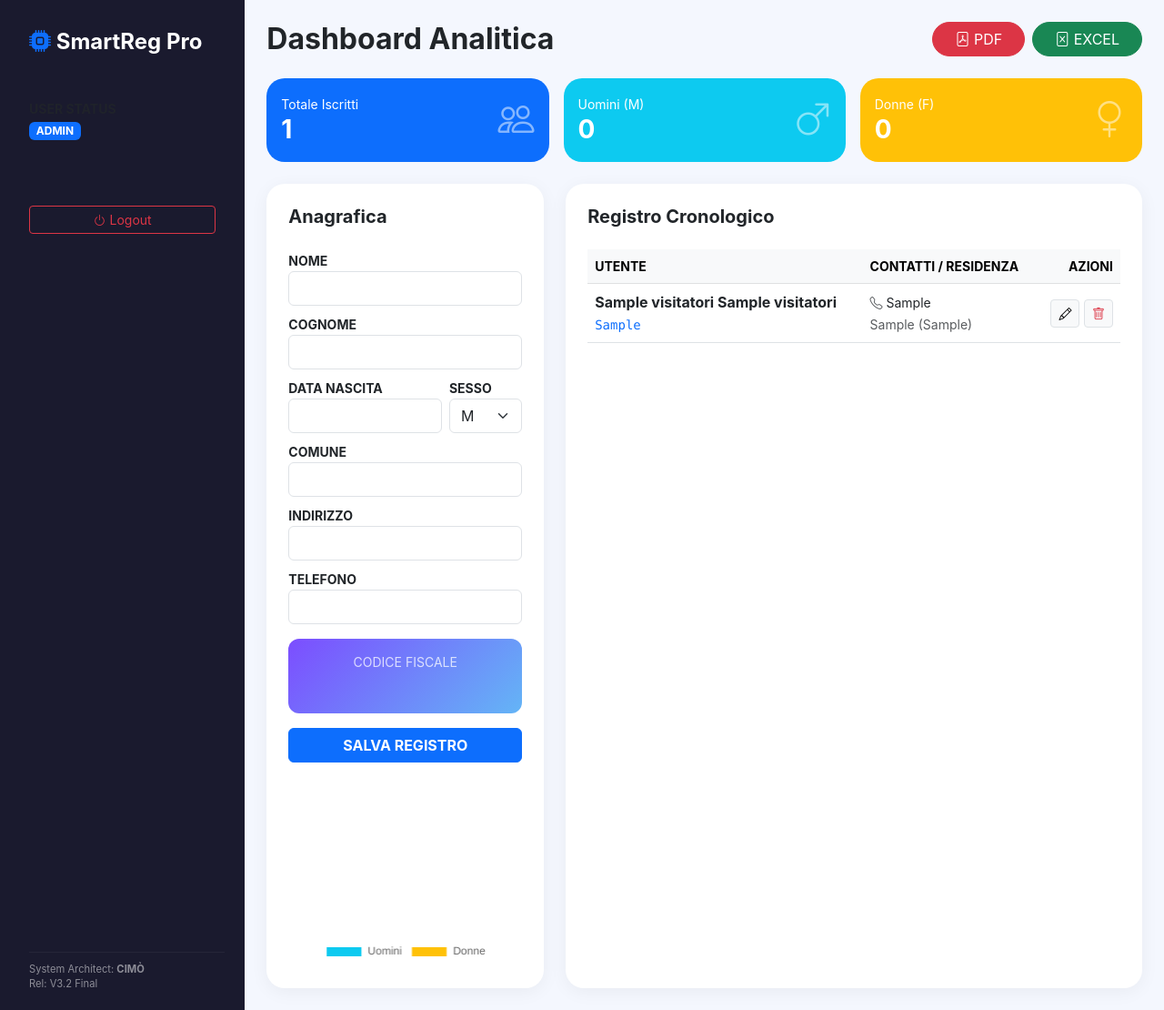
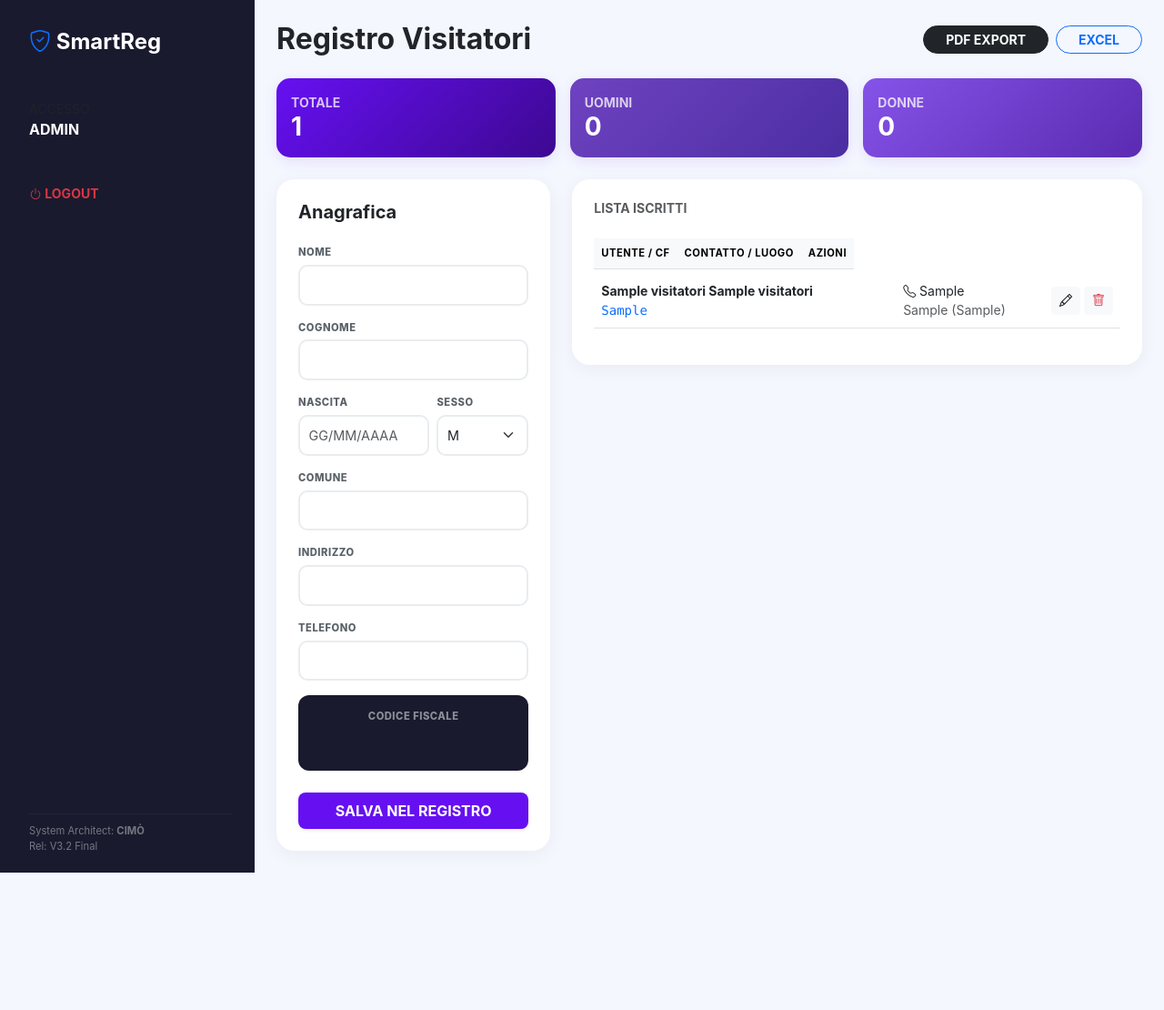
Before and after one commit to santocimo/mio-primo-devops, a PHP site: page / in a window 1280 px wide. Shown: the whole page at 91% size. After the commit the page ends 959 px from the top, so only its background shows below. Run offline with PHP 8.4, Linux system fonts and the light colour scheme; the visitor is signed in with stand-in values (Sample User, id 1); tables that the repository leaves empty or names only in its code hold one stand-in row (values such as "Sample post"); some libraries are stand-ins or nearby versions.

```diff
--- a/index.php
+++ b/index.php
@@ -1,6 +1,5 @@
 <?php
 session_start();
-
 if(!isset($_SESSION['admin_logged'])) { header("Location: login.php"); exit; }
 
 $ruolo_reale = isset($_SESSION['user_role']) ? strtoupper($_SESSION['user_role']) : 'USER';
@@ -53,7 +52,6 @@ try {
         header("Location: index.php"); exit;
     }
 
-    // STATISTICHE PER GRAFICI
     $totale = $pdo->query("SELECT COUNT(*) FROM visitatori")->fetchColumn() ?: 0;
     $uomini = $pdo->query("SELECT COUNT(*) FROM visitatori WHERE sesso='M'")->fetchColumn() ?: 0;
     $donne = $pdo->query("SELECT COUNT(*) FROM visitatori WHERE sesso='F'")->fetchColumn() ?: 0;
@@ -64,68 +62,71 @@ try {
 <html lang="it">
 <head>
     <meta charset="UTF-8">
-    <title>SmartReg Pro | Dashboard <?php echo $supervisore; ?></title>
+    <title>SmartReg Pro | <?php echo $supervisore; ?></title>
     <link href="https://cdn.jsdelivr.net/npm/bootstrap@5.3.0/dist/css/bootstrap.min.css" rel="stylesheet">
     <link rel="stylesheet" href="https://cdn.jsdelivr.net/npm/bootstrap-icons@1.11.1/font/bootstrap-icons.css">
     <link rel="stylesheet" href="https://code.jquery.com/ui/1.13.2/themes/base/jquery-ui.css">
-    <script src="https://cdn.jsdelivr.net/npm/chart.js"></script>
-    <script src="https://cdn.jsdelivr.net/npm/sweetalert2@11"></script>
     <style>
-        :root { --accent: #7c4dff; --sidebar: #1a1a2e; }
-        body { background-color: #f4f7fe; font-family: 'Inter', sans-serif; overflow-x: hidden; }
-        .sidebar { background: var(--sidebar); min-height: 100vh; padding: 2rem; color: #fff; position: sticky; top: 0; z-index: 1000; }
-        .stat-card { border: none; border-radius: 20px; transition: 0.3s; }
-        .stat-card:hover { transform: translateY(-5px); }
-        .main-card { background: #fff; border: none; border-radius: 20px; box-shadow: 0 4px 20px rgba(0,0,0,0.05); padding: 1.5rem; height: 100%; }
-        .cf-box { background: linear-gradient(135deg, #7c4dff 0%, #64b5f6 100%); border-radius: 12px; padding: 15px; color: white; text-align: center; }
-        .cf-text { font-family: monospace; font-size: 1.2rem; font-weight: bold; background: transparent; border: none; color: white; width: 100%; text-align: center; }
-        .footer-sig { position: absolute; bottom: 20px; font-size: 0.7rem; opacity: 0.5; border-top: 1px solid rgba(255,255,255,0.1); padding-top: 10px; width: 80%; }
+        :root { --accent: #6610f2; --sidebar: #1a1a2e; --bg-light: #f4f7fe; }
+        body { background-color: var(--bg-light); font-family: 'Inter', sans-serif; }
+        .sidebar { background: var(--sidebar); min-height: 100vh; padding: 2rem; color: #fff; position: sticky; top: 0; }
+
+        /* Grafica Viola CIMÒ */
+        .stat-card { border: none; border-radius: 15px; color: white; transition: 0.3s; box-shadow: 0 4px 15px rgba(102, 16, 242, 0.1); }
+        .card-totale { background: linear-gradient(135deg, #6610f2 0%, #3d0891 100%); }
+        .card-uomini { background: linear-gradient(135deg, #6f42c1 0%, #4b2ea2 100%); }
+        .card-donne { background: linear-gradient(135deg, #8553e8 0%, #5a2bb1 100%); }
+
+        .main-card { background: #fff; border: none; border-radius: 20px; box-shadow: 0 4px 20px rgba(0,0,0,0.05); padding: 1.5rem; }
+
+        /* Label Carine */
+        .label-custom { font-size: 0.7rem; font-weight: 800; color: #5a6268; text-transform: uppercase; margin-bottom: 5px; display: block; letter-spacing: 0.5px; }
+        .input-custom { border: 2px solid #e9ecef; border-radius: 10px; padding: 0.6rem; font-size: 0.9rem; }
+        .input-custom:focus { border-color: var(--accent); box-shadow: none; }
+
+        .cf-box { background: #1a1a2e; border-radius: 12px; padding: 15px; color: #fff; text-align: center; }
+        .cf-text { font-family: monospace; font-size: 1.2rem; font-weight: bold; background: transparent; border: none; color: #8553e8; width: 100%; text-align: center; }
+        .footer-sig { position: absolute; bottom: 20px; font-size: 0.7rem; opacity: 0.4; width: 80%; border-top: 1px solid rgba(255,255,255,0.1); padding-top: 10px; }
 
         @media print {
-            .sidebar, .btn-actions, #form-col, .azioni-col, .chart-container { display: none !important; }
+            .sidebar, .btn-actions, #form-col, .azioni-col { display: none !important; }
             .col-lg-8 { width: 100% !important; flex: 0 0 100% !important; max-width: 100% !important; }
             body { background: white !important; }
-            .main-card { box-shadow: none !important; }
+            .main-card { box-shadow: none !important; border: 1px solid #eee; }
         }
     </style>
 </head>
 <body>
 <div class="container-fluid p-0 d-flex">
     <div class="sidebar d-none d-lg-block" style="width: 280px;">
-        <h4 class="fw-bold mb-5"><i class="bi bi-cpu-fill text-primary"></i> SmartReg Pro</h4>
+        <h4 class="fw-bold mb-5"><i class="bi bi-shield-check text-primary"></i> SmartReg</h4>
         <div class="mb-4">
-            <small class="text-muted d-block text-uppercase small fw-bold">User Status</small>
-            <span class="badge bg-primary"><?php echo $ruolo_reale; ?></span>
+            <small class="text-muted d-block text-uppercase small">Accesso</small>
+            <span class="fw-bold"><?php echo $ruolo_reale; ?></span>
         </div>
-        <a href="?logout=1" class="btn btn-outline-danger btn-sm w-100 mt-5"><i class="bi bi-power"></i> Logout</a>
+        <a href="?logout=1" class="text-danger text-decoration-none mt-5 d-block small fw-bold"><i class="bi bi-power"></i> LOGOUT</a>
         <div class="footer-sig">System Architect: <strong><?php echo $supervisore; ?></strong><br>Rel: <?php echo $versione_software; ?></div>
     </div>
 
     <div class="flex-grow-1 p-4">
         <div class="d-flex justify-content-between align-items-center mb-4 btn-actions">
-            <h2 class="fw-bold m-0">Dashboard Analitica</h2>
+            <h2 class="fw-bold m-0">Registro Visitatori</h2>
             <div class="d-flex gap-2">
-                <button onclick="window.print()" class="btn btn-danger rounded-pill px-4"><i class="bi bi-file-pdf"></i> PDF</button>
-                <?php if($ruolo_reale == 'ADMIN'): ?><a href="?export_excel=1" class="btn btn-success rounded-pill px-4"><i class="bi bi-file-excel"></i> EXCEL</a><?php endif; ?>
+                <button onclick="window.print()" class="btn btn-dark rounded-pill px-4 btn-sm fw-bold">PDF EXPORT</button>
+                <?php if($ruolo_reale == 'ADMIN'): ?><a href="?export_excel=1" class="btn btn-outline-primary rounded-pill px-4 btn-sm fw-bold">EXCEL</a><?php endif; ?>
             </div>
         </div>
 
         <div class="row g-3 mb-4 btn-actions">
-            <div class="col-md-4">
-                <div class="card stat-card bg-primary text-white p-3">
-                    <div class="d-flex justify-content-between"><div><small>Totale Iscritti</small><h3 class="fw-bold m-0"><?php echo $totale; ?></h3></div><i class="bi bi-people fs-1 opacity-50"></i></div>
-                </div>
-            </div>
-            <div class="col-md-4">
-                <div class="card stat-card bg-info text-white p-3">
-                    <div class="d-flex justify-content-between"><div><small>Uomini (M)</small><h3 class="fw-bold m-0"><?php echo $uomini; ?></h3></div><i class="bi bi-gender-male fs-1 opacity-50"></i></div>
-                </div>
-            </div>
-            <div class="col-md-4">
-                <div class="card stat-card bg-warning text-white p-3">
-                    <div class="d-flex justify-content-between"><div><small>Donne (F)</small><h3 class="fw-bold m-0"><?php echo $donne; ?></h3></div><i class="bi bi-gender-female fs-1 opacity-50"></i></div>
-                </div>
-            </div>
+            <div class="col-md-4"><div class="card stat-card card-totale p-3">
+                <small class="opacity-75 fw-bold">TOTALE</small><h3 class="fw-bold m-0"><?php echo $totale; ?></h3>
+            </div></div>
+            <div class="col-md-4"><div class="card stat-card card-uomini p-3">
+                <small class="opacity-75 fw-bold">UOMINI</small><h3 class="fw-bold m-0"><?php echo $uomini; ?></h3>
+            </div></div>
+            <div class="col-md-4"><div class="card stat-card card-donne p-3">
+                <small class="opacity-75 fw-bold">DONNE</small><h3 class="fw-bold m-0"><?php echo $donne; ?></h3>
+            </div></div>
         </div>
 
         <div class="row g-4">
@@ -134,47 +135,44 @@ try {
                     <h5 class="fw-bold mb-4" id="formTitle">Anagrafica</h5>
                     <form method="POST">
                         <input type="hidden" name="id_record" id="id_record">
-                        <div class="mb-2"><label class="small fw-bold">NOME</label><input type="text" name="nuovo_nome" id="nome" class="form-control" required></div>
-                        <div class="mb-2"><label class="small fw-bold">COGNOME</label><input type="text" name="nuovo_cognome" id="cognome" class="form-control" required></div>
-                        <div class="row g-2 mb-2">
-                            <div class="col-8"><label class="small fw-bold">DATA NASCITA</label><input type="text" id="datepicker" class="form-control" required><input type="hidden" name="data_nascita_db" id="data_db"></div>
-                            <div class="col-4"><label class="small fw-bold">SESSO</label><select name="sesso" id="sesso" class="form-select"><option value="M">M</option><option value="F">F</option></select></div>
+                        <div class="mb-3"><label class="label-custom">Nome</label><input type="text" name="nuovo_nome" id="nome" class="form-control input-custom" required></div>
+                        <div class="mb-3"><label class="label-custom">Cognome</label><input type="text" name="nuovo_cognome" id="cognome" class="form-control input-custom" required></div>
+                        <div class="row g-2 mb-3">
+                            <div class="col-7"><label class="label-custom">Nascita</label><input type="text" id="datepicker" class="form-control input-custom" placeholder="GG/MM/AAAA" required><input type="hidden" name="data_nascita_db" id="data_db"></div>
+                            <div class="col-5"><label class="label-custom">Sesso</label><select name="sesso" id="sesso" class="form-select input-custom"><option value="M">M</option><option value="F">F</option></select></div>
                         </div>
-                        <div class="mb-2"><label class="small fw-bold">COMUNE</label><input type="text" name="luogo_nascita" id="comune_input" class="form-control"></div>
-                        <div class="mb-2"><label class="small fw-bold">INDIRIZZO</label><input type="text" name="indirizzo" id="indirizzo" class="form-control"></div>
-                        <div class="mb-3"><label class="small fw-bold">TELEFONO</label><input type="text" name="recapito" id="recapito" class="form-control"></div>
-                        <div class="cf-box mb-3"><small class="d-block opacity-75 small">CODICE FISCALE</small><input type="text" name="nuovo_cf" id="cf_output" class="cf-text" readonly></div>
-                        <button type="submit" class="btn btn-primary w-100 fw-bold">SALVA REGISTRO</button>
+                        <div class="mb-3"><label class="label-custom">Comune</label><input type="text" name="luogo_nascita" id="comune_input" class="form-control input-custom"></div>
+                        <div class="mb-3"><label class="label-custom">Indirizzo</label><input type="text" name="indirizzo" id="indirizzo" class="form-control input-custom"></div>
+                        <div class="mb-3"><label class="label-custom">Telefono</label><input type="text" name="recapito" id="recapito" class="form-control input-custom"></div>
+                        <div class="cf-box mb-4"><small class="label-custom text-white opacity-50">Codice Fiscale</small><input type="text" name="nuovo_cf" id="cf_output" class="cf-text" readonly></div>
+                        <button type="submit" class="btn btn-primary w-100 fw-bold py-2 rounded-3 shadow-sm" style="background: var(--accent); border:none;">SALVA NEL REGISTRO</button>
                     </form>
-                    <div class="chart-container mt-4" style="height:200px">
-                        <canvas id="genderChart"></canvas>
-                    </div>
                 </div>
             </div>
 
             <div class="col-lg-8">
                 <div class="card main-card">
-                    <h5 class="fw-bold mb-4">Registro Cronologico</h5>
+                    <h5 class="fw-bold mb-4 text-muted small">LISTA ISCRITTI</h5>
                     <div class="table-responsive">
                         <table class="table align-middle">
-                            <thead class="table-light small">
-                                <tr>
-                                    <th>UTENTE</th>
-                                    <th>CONTATTI / RESIDENZA</th>
-                                    <th class="text-end azioni-col">AZIONI</th>
+                            <thead class="table-light">
+                                <tr class="label-custom">
+                                    <th>Utente / CF</th>
+                                    <th>Contatto / Luogo</th>
+                                    <th class="text-end azioni-col">Azioni</th>
                                 </tr>
                             </thead>
-                            <tbody>
+                            <tbody class="small">
                                 <?php
                                 $st = $pdo->query("SELECT * FROM visitatori ORDER BY id DESC");
                                 while($v = $st->fetch()) {
                                     $v_json = json_encode($v, JSON_HEX_APOS | JSON_HEX_QUOT);
                                     echo "<tr>
-                                        <td><strong>{$v['nome']} {$v['cognome']}</strong><br><small class='text-primary font-monospace'>{$v['codice_fiscale']}</small></td>
-                                        <td><small><i class='bi bi-telephone text-muted'></i> {$v['recapito']}<br><span class='text-muted'>{$v['indirizzo']} ({$v['luogo_nascita']})</span></small></td>
+                                        <td><strong>{$v['nome']} {$v['cognome']}</strong><br><span class='text-primary font-monospace'>{$v['codice_fiscale']}</span></td>
+                                        <td><i class='bi bi-telephone'></i> {$v['recapito']}<br><span class='text-muted'>{$v['indirizzo']} ({$v['luogo_nascita']})</span></td>
                                         <td class='text-end azioni-col'>
-                                            <button onclick='modificaRecord($v_json)' class='btn btn-sm btn-light border'><i class='bi bi-pencil'></i></button>
-                                            <button onclick='confermaElimina({$v['id']}, \"{$v['nome']} {$v['cognome']}\")' class='btn btn-sm btn-light border text-danger'><i class='bi bi-trash'></i></button>
+                                            <button onclick='modificaRecord($v_json)' class='btn btn-sm btn-light'><i class='bi bi-pencil'></i></button>
+                                            <button onclick='confermaElimina({$v['id']}, \"{$v['nome']} {$v['cognome']}\")' class='btn btn-sm btn-light text-danger'><i class='bi bi-trash'></i></button>
                                         </td>
                                     </tr>";
                                 }
@@ -190,19 +188,10 @@ try {
 
 <script src="https://code.jquery.com/jquery-3.6.0.min.js"></script>
 <script src="https://code.jquery.com/ui/1.13.2/jquery-ui.min.js"></script>
+<script src="https://cdn.jsdelivr.net/npm/sweetalert2@11"></script>
 <script>
 $(function() {
     let belfiore = "";
-    // Grafico
-    new Chart(document.getElementById('genderChart'), {
-        type: 'doughnut',
-        data: {
-            labels: ['Uomini', 'Donne'],
-            datasets: [{ data: [<?php echo "$uomini, $donne"; ?>], backgroundColor: ['#0dcaf0', '#ffc107'] }]
-        },
-        options: { maintainAspectRatio: false, plugins: { legend: { position: 'bottom' } } }
-    });
-
     function generaCF() {
         const n=$("#nome").val(), c=$("#cognome").val(), dIn=$("#datepicker").val(), s=$("#sesso").val();
         if (n && c && dIn.length === 10 && belfiore) {
@@ -231,7 +220,7 @@ $(function() {
         return String.fromCharCode(65 + (s%26));
     }
     window.confermaElimina = function(id, nome) {
-        Swal.fire({ title: 'Eliminare?', text: nome, icon: 'warning', showCancelButton: true }).then((r) => { if (r.isConfirmed) window.location.href = "?delete=" + id; });
+        Swal.fire({ title: 'Eliminare?', text: nome, icon: 'warning', showCancelButton: true, confirmButtonColor: '#6610f2' }).then((r) => { if (r.isConfirmed) window.location.href = "?delete=" + id; });
     }
     window.modificaRecord = function(d) {
         $("#formTitle").text("Modifica Record"); $("#id_record").val(d.id);
```
Also changed, not shown: 1 other file.
